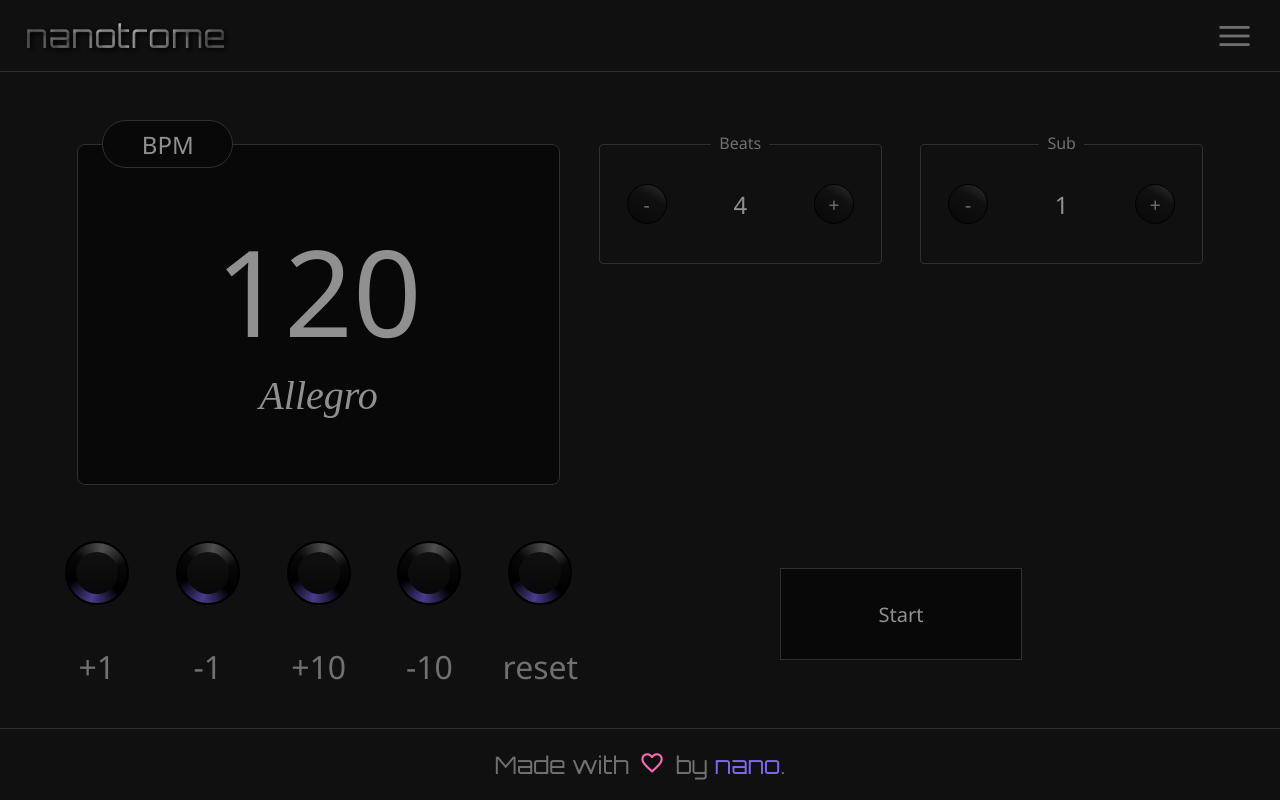
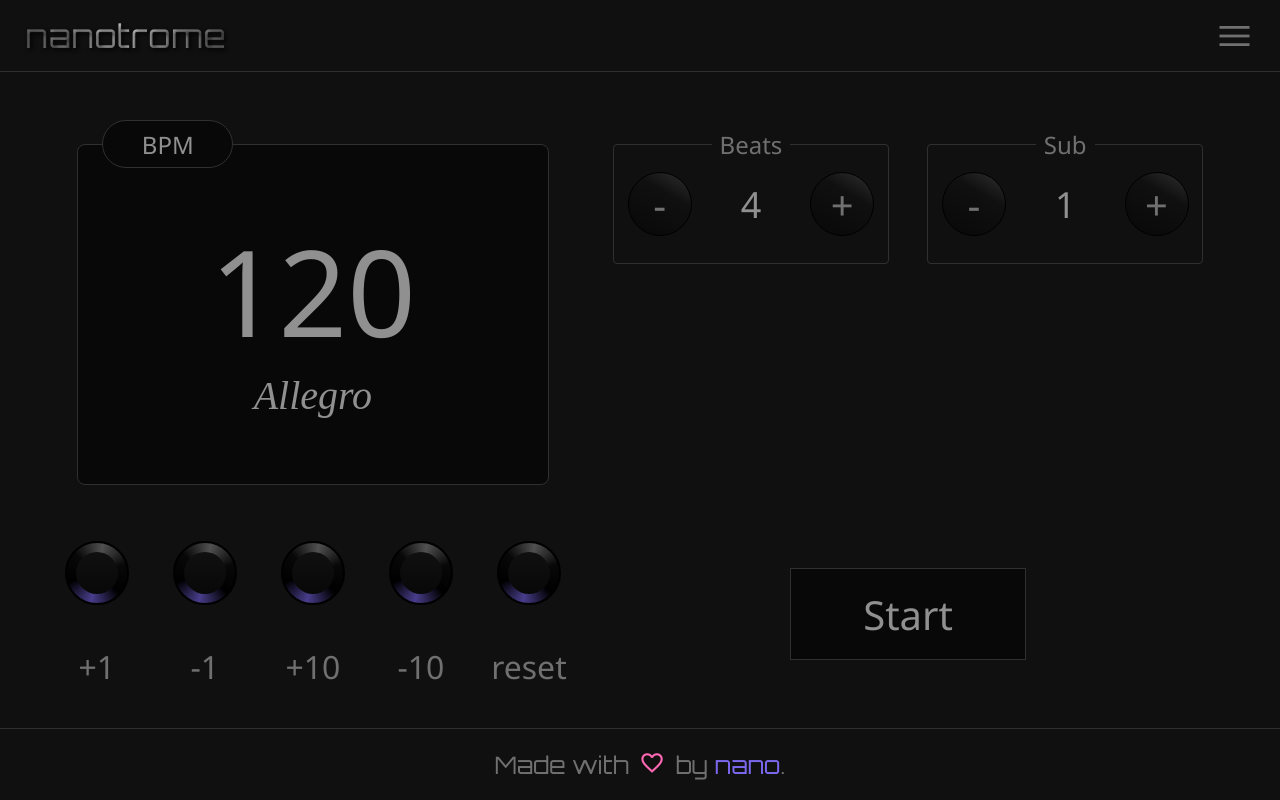
Before and after one commit to mec-nyan/nanotrome, a Preact app: page / in a window 1280 px wide. Built offline with nearby package versions, Linux system fonts and the light colour scheme; a web font is replaced by a local one.

Commit message:
Responsive layout: Landscape working on all devices.

```diff
--- a/src/components/beatsDisplay.css
+++ b/src/components/beatsDisplay.css
@@ -94,3 +94,18 @@
 .subdivision-line.current {
   background: yellowgreen;
 }
+
+@media (orientation: landscape) {
+  .beat-label {
+    font-size: 4vh;
+  }
+
+  .beat-indicator {
+    width: 4vh;
+    height: 4vh;
+  }
+
+  .subdivision-display {
+    height: 3vh;
+  }
+}
--- a/src/components/beatsSelector.css
+++ b/src/components/beatsSelector.css
@@ -58,7 +58,7 @@
   justify-content: center;
   align-items: center;
   font-family: 'Noto Sans', sans-serif;
-  font-size: 1.2rem;
+  font-size: 3vh;
   background-image: linear-gradient(
     210deg,
     var(--bg-secondary),
@@ -68,3 +68,21 @@
   color: var(--mid-gray);
   border: 1px solid black;
 }
+
+@media (orientation: landscape) {
+  .selector-label {
+    font-size: 3vh;
+    top: 0;
+  }
+
+  .selector-value {
+    font-size: 4.5vh;
+  }
+
+  .selector-minus,
+  .selector-plus {
+    width: 8vh;
+    height: 8vh;
+    font-size: 5vh;
+  }
+}
--- a/src/components/metronome.css
+++ b/src/components/metronome.css
@@ -33,7 +33,7 @@
   .metronome {
     grid-template-rows: 1fr;
     grid-template-columns: 4fr 5fr;
-    gap: 3vw;
+    gap: 5vw;
     padding: 6vh 6vw 0;
   }
 }
--- a/src/components/startStopButton.css
+++ b/src/components/startStopButton.css
@@ -29,3 +29,9 @@
   font-size: 2.5vh;
   border: 1px solid var(--bg-secondary);
 }
+
+@media (orientation: landscape) {
+  .start-stop-button {
+    font-size: 5vh;
+  }
+}
```
